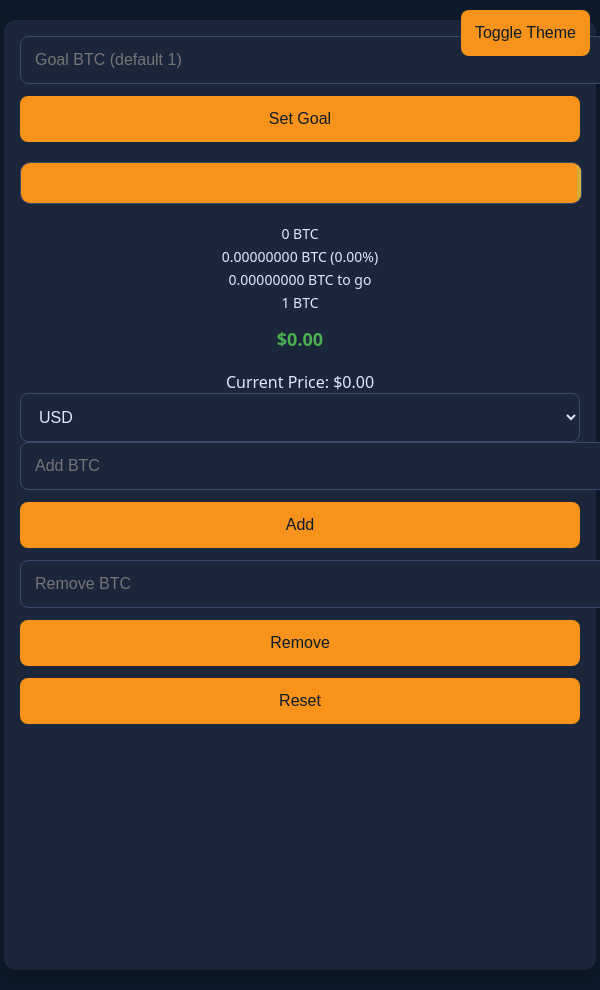
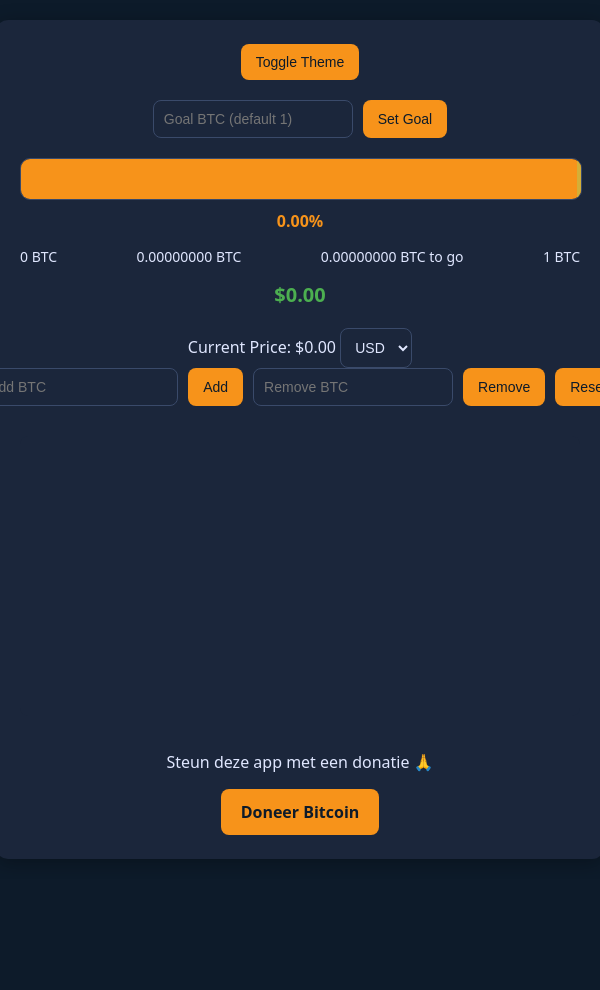
Before and after one commit to Felipevr33/bitcoin-progress-app, a plain HTML site: page index.html in a window 600 px wide. Shown: the top 990 px of the page. After the commit the page ends 879 px from the top, so only its background shows below. Drawn offline with nearby package versions, Linux system fonts and the light colour scheme; no server answers.

Commit message:
Update index.html

```diff
--- a/index.html
+++ b/index.html
@@ -2,7 +2,7 @@
 <html lang="en">
 <head>
   <meta charset="UTF-8" />
-  <meta name="viewport" content="width=device-width, initial-scale=1.0, maximum-scale=1.0, user-scalable=no" />
+  <meta name="viewport" content="width=device-width, initial-scale=1.0"/>
   <title>Bitcoin Barometer</title>
   <style>
     :root {
@@ -13,6 +13,7 @@
       --accent-hover: #D4AF37;
       --border: #3A4A6A;
     }
+
     body.light {
       --bg: #F9FAFB;
       --container-bg: #FFFFFF;
@@ -21,6 +22,7 @@
       --accent-hover: #D97706;
       --border: #D1D5DB;
     }
+
     body {
       background: var(--bg);
       color: var(--text-color);
@@ -32,6 +34,7 @@
       align-items: center;
       min-height: 100vh;
     }
+
     .container {
       width: 100%;
       max-width: 800px;
@@ -41,31 +44,31 @@
       box-shadow: 0 4px 20px rgba(0, 0, 0, 0.3);
       text-align: center;
     }
+
     .progress-bar {
       width: 100%;
       height: 40px;
       background: var(--container-bg);
       border-radius: 10px;
       overflow: hidden;
-      margin-bottom: 20px;
+      margin-bottom: 10px;
       border: 1px solid var(--border);
       position: relative;
     }
+
     .progress {
       height: 100%;
       background: var(--accent);
       transition: width 0.5s;
       border-right: 4px solid var(--accent-hover);
     }
+
     .percentage-label {
-      position: absolute;
-      top: 50%;
-      left: 100%;
-      transform: translateY(-50%);
-      margin-left: 10px;
+      margin-bottom: 15px;
       font-weight: bold;
       color: var(--accent);
     }
+
     .labels {
       display: flex;
       justify-content: space-between;
@@ -73,14 +76,16 @@
       margin-bottom: 15px;
       color: var(--text-color);
       flex-wrap: wrap;
-      gap: 4px;
+      gap: 5px;
     }
+
     .data-display {
       margin-bottom: 20px;
       font-weight: bold;
       font-size: 20px;
       color: #4CAF50;
     }
+
     .input-section {
       display: flex;
       flex-wrap: wrap;
@@ -88,6 +93,7 @@
       gap: 10px;
       margin-bottom: 20px;
     }
+
     select, input {
       padding: 10px;
       font-size: 14px;
@@ -95,7 +101,11 @@
       border-radius: 8px;
       background: var(--container-bg);
       color: var(--text-color);
+      width: 100%;
+      max-width: 200px;
+      box-sizing: border-box;
     }
+
     button {
       padding: 10px 15px;
       font-size: 14px;
@@ -104,85 +114,87 @@
       border-radius: 8px;
       color: var(--bg);
       cursor: pointer;
-      transition: transform 0.1s, box-shadow 0.1s;
+      width: 100%;
+      max-width: 200px;
+      box-sizing: border-box;
     }
+
     button:hover {
       background: var(--accent-hover);
     }
-    button:active {
-      transform: scale(0.98);
-      box-shadow: 0 2px 6px rgba(0,0,0,0.4);
-    }
+
     .chart-section {
       margin-top: 30px;
-      position: relative;
-      height: 200px;
     }
+
     canvas {
       width: 100% !important;
       background: var(--container-bg);
       border-radius: 8px;
-      height: 100% !important;
     }
-    .theme-toggle {
-      position: absolute;
-      top: 20px;
-      right: 20px;
+
+    .donation-section {
+      margin-top: 30px;
+      text-align: center;
     }
-    @media (max-width: 600px) {
-      .container {
-        padding: 16px;
+
+    .donate-button {
+      display: inline-block;
+      background: var(--accent);
+      color: var(--bg);
+      text-decoration: none;
+      padding: 12px 20px;
+      border-radius: 8px;
+      font-weight: bold;
+      transition: background 0.2s, transform 0.1s;
+    }
+
+    .donate-button:hover {
+      background: var(--accent-hover);
+    }
+
+    .donate-button:active {
+      transform: scale(0.97);
+    }
+
+    @media (min-width: 500px) {
+      .input-section {
+        flex-wrap: nowrap;
       }
-      .input-section {
-        flex-direction: column;
-        gap: 12px;
-      }
-      button, select, input {
-        width: 100%;
-        font-size: 16px;
-        padding: 14px;
-      }
-      .percentage-label {
-        font-size: 14px;
-      }
-      .labels {
-        flex-direction: column;
-        align-items: center;
-        gap: 4px;
-      }
-      .data-display {
-        font-size: 18px;
-      }
-      .theme-toggle {
-        top: 10px;
-        right: 10px;
+
+      select, input, button {
+        width: auto;
       }
     }
   </style>
 </head>
 <body>
-  <div class="theme-toggle">
-    <button onclick="toggleTheme()">Toggle Theme</button>
-  </div>
   <div class="container">
     <div class="input-section">
-      <input type="number" id="goalInput" step="0.00000001" placeholder="Goal BTC (default 1)" inputmode="decimal" pattern="[0-9]*"/>
+      <button onclick="toggleTheme()">Toggle Theme</button>
+    </div>
+
+    <div class="input-section">
+      <input type="number" id="goalInput" step="0.00000001" placeholder="Goal BTC (default 1)" />
       <button onclick="setGoal()">Set Goal</button>
     </div>
+
     <div class="progress-bar">
-      <div class="progress" id="progress">
-        <div class="percentage-label" id="percentageLabel">0.00%</div>
-      </div>
+      <div class="progress" id="progress"></div>
     </div>
+    <div class="percentage-label" id="percentageLabel">0.00%</div>
+
     <div class="labels">
       <span id="labelStart">0 BTC</span>
-      <span id="currentValue">0.00000000 BTC (0.00%)</span>
+      <span id="currentValue">0.00000000 BTC</span>
       <span id="remainingValue">0.00000000 BTC to go</span>
       <span id="labelEnd">1 BTC</span>
     </div>
+
     <div class="data-display">
       <span id="currentBTCValue">$0.00</span>
     </div>
+
     <div>
       Current Price: <span id="priceDisplay">$0.00</span>
       <select id="currencySelect" onchange="updateProgress()">
@@ -191,15 +203,22 @@
         <option value="gbp">GBP</option>
       </select>
     </div>
+
     <div class="input-section">
-      <input type="number" id="btcAddInput" step="0.00000001" placeholder="Add BTC" inputmode="decimal" pattern="[0-9]*"/>
+      <input type="number" id="btcAddInput" step="0.00000001" placeholder="Add BTC" />
       <button onclick="addBTC()">Add</button>
-      <input type="number" id="btcRemoveInput" step="0.00000001" placeholder="Remove BTC" inputmode="decimal" pattern="[0-9]*"/>
+      <input type="number" id="btcRemoveInput" step="0.00000001" placeholder="Remove BTC" />
       <button onclick="removeBTC()">Remove</button>
       <button onclick="resetBTC()">Reset</button>
     </div>
+
     <div class="chart-section">
-      <canvas id="btcChart"></canvas>
+      <canvas id="btcChart" height="150"></canvas>
+    </div>
+
+    <div class="donation-section">
+      <p>Steun deze app met een donatie 🙏</p>
+      <a href="bitcoin:3MDA2aqkXFXdy7dtxdJG2sz7x59pGKitVQ" class="donate-button">Doneer Bitcoin</a>
     </div>
   </div>
 
@@ -234,7 +253,7 @@
       document.getElementById("progress").style.width = `${Math.min(percentage, 100)}%`;
       document.getElementById("percentageLabel").textContent = percentage.toFixed(2) + "%";
 
-      document.getElementById("currentValue").textContent = `${totalBTC.toFixed(8)} BTC (${percentage.toFixed(2)}%)`;
+      document.getElementById("currentValue").textContent = `${totalBTC.toFixed(8)} BTC`;
       document.getElementById("remainingValue").textContent = `${(goalBTC - totalBTC).toFixed(8)} BTC to go`;
       document.getElementById("labelEnd").textContent = `${goalBTC} BTC`;
 
@@ -318,7 +337,6 @@
         },
         options: {
           responsive: true,
-          maintainAspectRatio: false,
           scales: {
             y: {
               min: 0,
```
